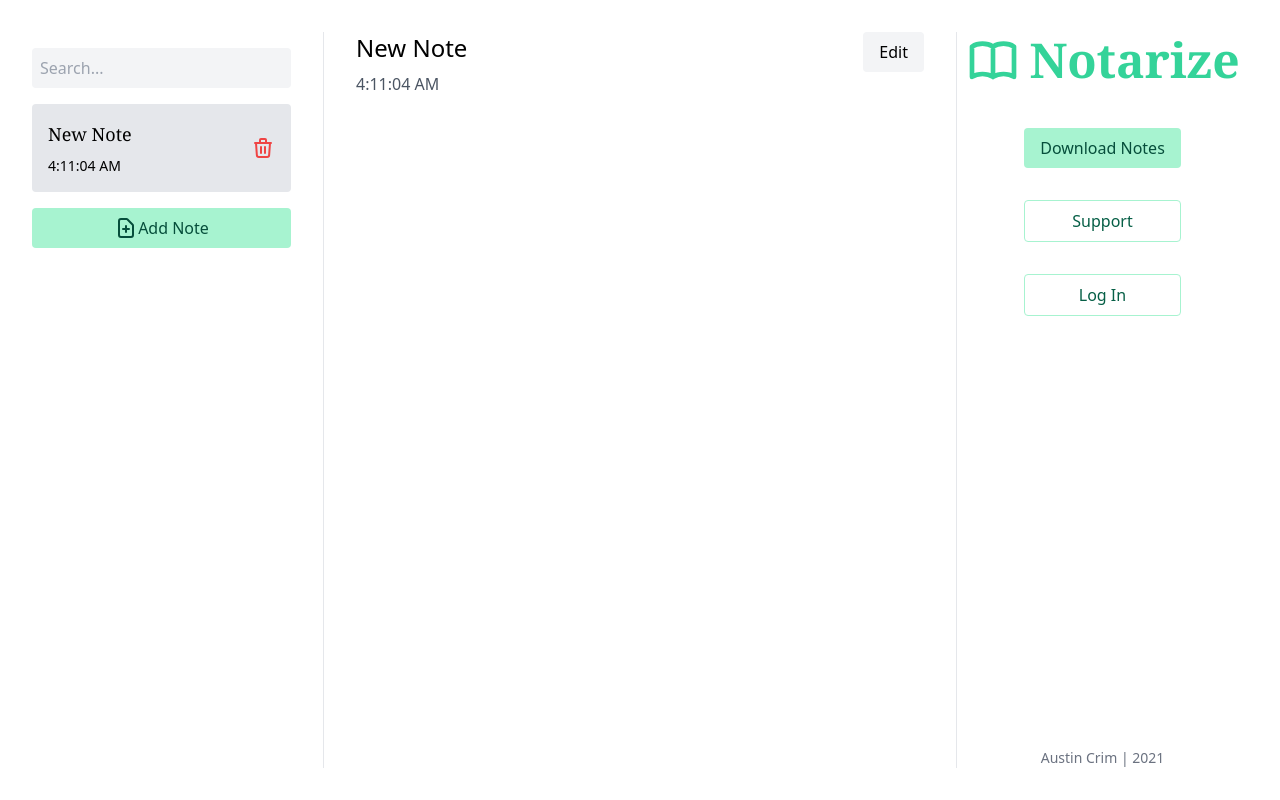
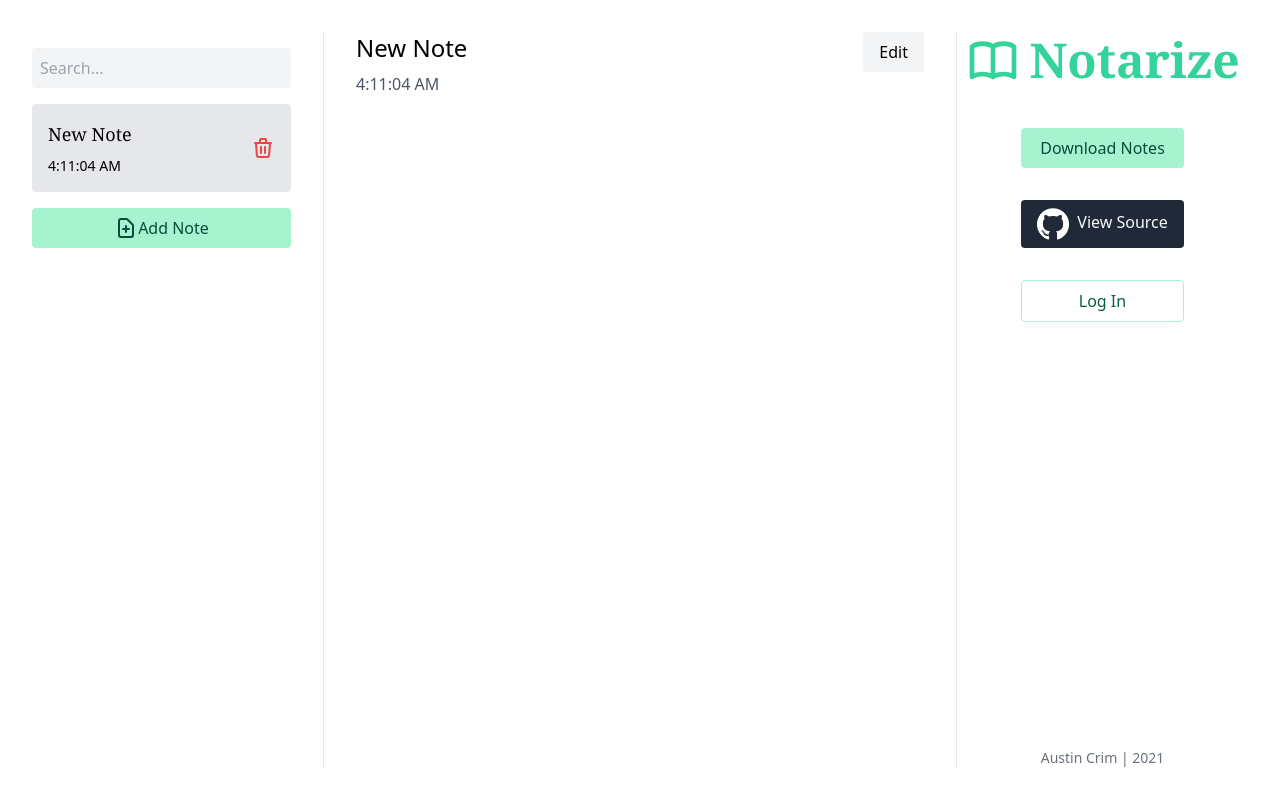
Before and after one commit to austincrim/notarize-svelte, a Svelte app: page / in a window 1280 px wide. Built offline with nearby package versions, Linux system fonts and the light colour scheme; the HTML template or start-up script is replaced by a standard one; what @tailwindcss/typography would draw is missing.

Commit message:
add view source button

```diff
--- a/src/Wrapper.svelte
+++ b/src/Wrapper.svelte
@@ -3,5 +3,8 @@
     import App from './components/App.svelte';
 </script>
 
+<svelte:head>
+    <title>Notarize</title>
+</svelte:head>
 <GlobalCss />
 <App />
--- a/src/components/Button.svelte
+++ b/src/components/Button.svelte
@@ -22,6 +22,10 @@
             styles +=
                 'bg-red-200 text-red-900 hover:bg-red-300 active:bg-red-400 ';
             break;
+        case 'dark':
+            styles +=
+                'bg-gray-800 text-gray-50 hover:bg-gray-900 active:bg-gray-700 ';
+            break;
         default:
             break;
     }
--- a/src/components/Nav.svelte
+++ b/src/components/Nav.svelte
@@ -27,9 +27,18 @@
             <Button type="primary">
                 <li>Download Notes</li>
             </Button>
-            <Button type="secondary">
-                <li>Support</li>
-            </Button>
+            <li>
+                <a href="https://github.com/austincrim/notarize">
+                    <Button type="dark">
+                        <img
+                            class="inline-block w-8 h-8 mr-1"
+                            alt="github logo"
+                            src="/images/github-logo-light.png"
+                        />
+                        View Source
+                    </Button>
+                </a>
+            </li>
             <Button type="secondary">
                 <li>Log In</li>
             </Button>
```
Also changed, not shown: public/images/github-logo-light.png (added).
